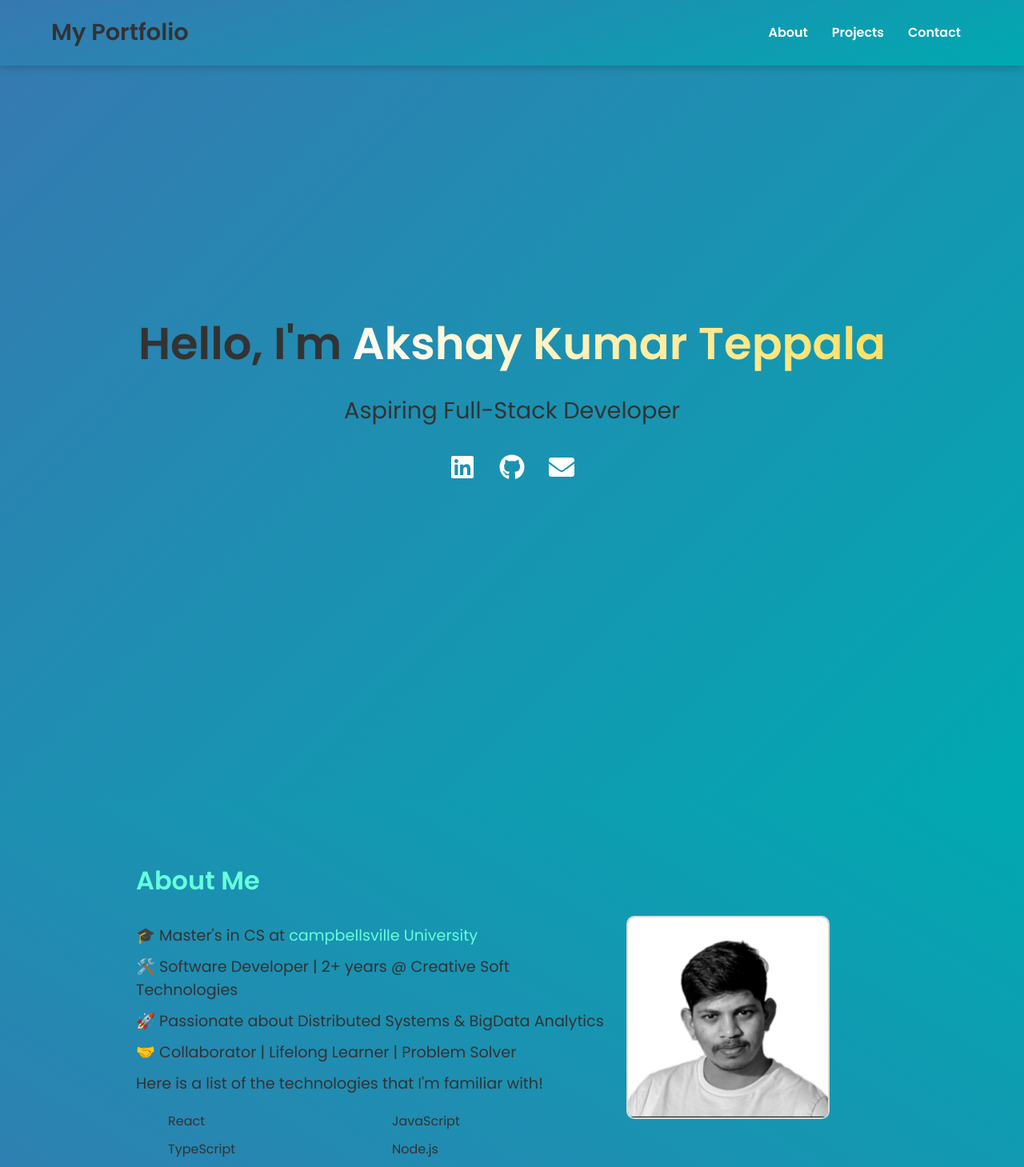
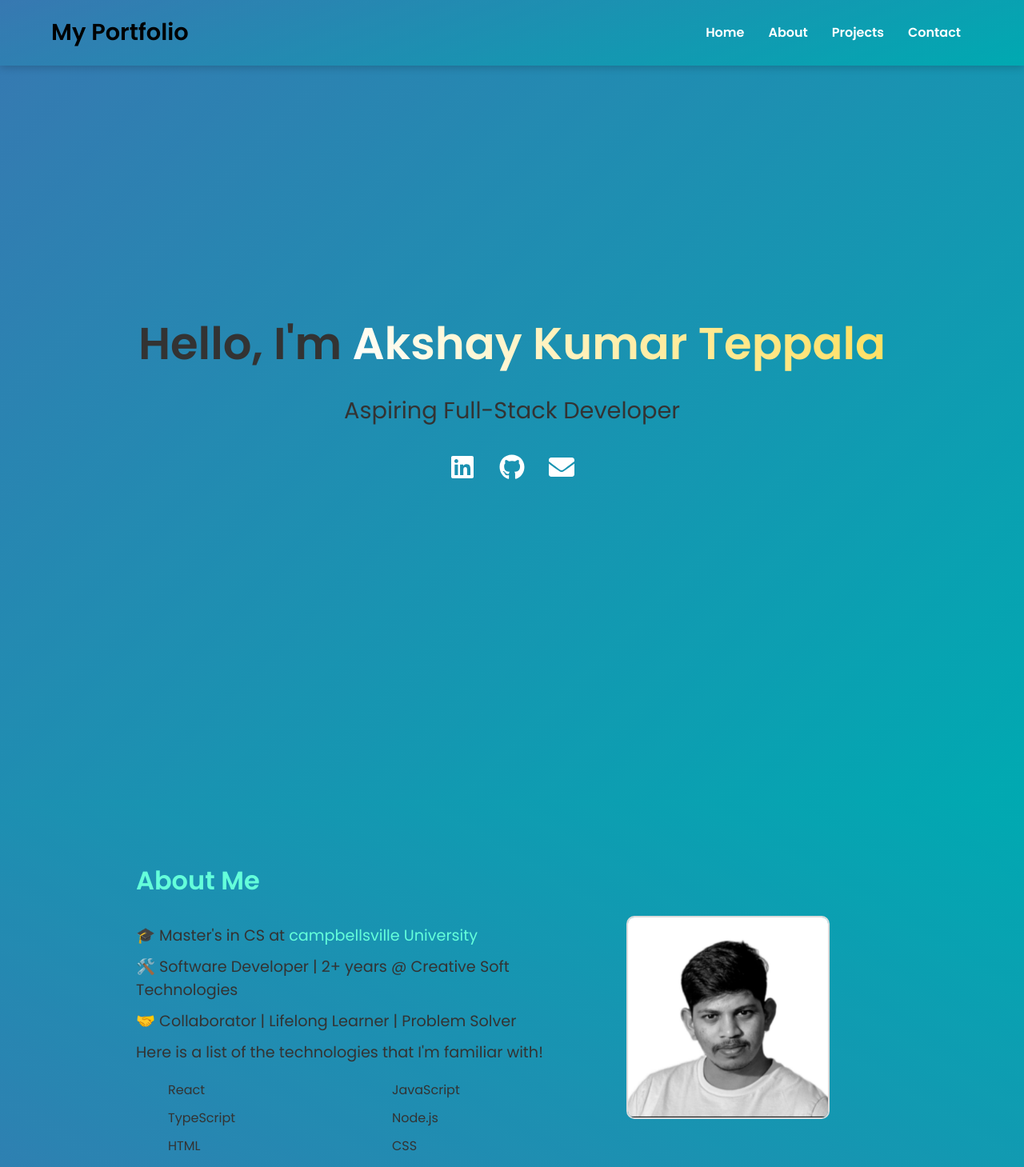
Before and after one commit to TeppalaAkshay/personal-website, a React (Create React App) app: page / in a window 1280 px wide. Shown: the top 1459 px of the page at 80% size. Built offline with nearby package versions, Linux system fonts and the light colour scheme.

Commit message:
Header link and buttons update

```diff
--- a/src/components/About.js
+++ b/src/components/About.js
@@ -14,7 +14,6 @@ const About = () => {
         <div className="about-details">
           <p>🎓 Master's in CS at <a href="https://www.campbellsville.edu/" target="_blank" rel="noopener noreferrer">campbellsville University</a></p>
           <p>🛠️ Software Developer | 2+ years @ Creative Soft Technologies</p>
-          <p>🚀 Passionate about Distributed Systems & BigData Analytics</p>
           <p>🤝 Collaborator | Lifelong Learner | Problem Solver</p>
 
           <p>Here is a list of the technologies that I'm familiar with!</p>
@@ -30,6 +29,7 @@ const About = () => {
             <li>Jest</li>
             <li>Jenkins</li>
             <li>AWS</li>
+            <li>Azure</li>
             <li>Spring boot</li>
           </ul>
           <div className="resume"><MyResume/></div>
--- a/src/components/Header.css
+++ b/src/components/Header.css
@@ -20,9 +20,15 @@
   align-items: center;
 }
 
+a {
+  color:inherit;
+  text-decoration: none;
+}
+
 .header h1 {
   font-size: 1.8rem;
   font-weight: bold;
+  color: black;
 }
 
 .header ul {
--- a/src/components/Header.js
+++ b/src/components/Header.js
@@ -5,9 +5,10 @@ const Header = () => {
   return (
     <header className="header" data-aos="fade-down">
       <div className="container">
-        <h1>My Portfolio</h1>
+        <h1><a href="#hero">My Portfolio</a></h1>
         <nav>
           <ul>
+            <li><a href="#hero">Home</a></li>
             <li><a href="#about">About</a></li>
             <li><a href="#projects">Projects</a></li>
             <li><a href="#contact">Contact</a></li>
```
